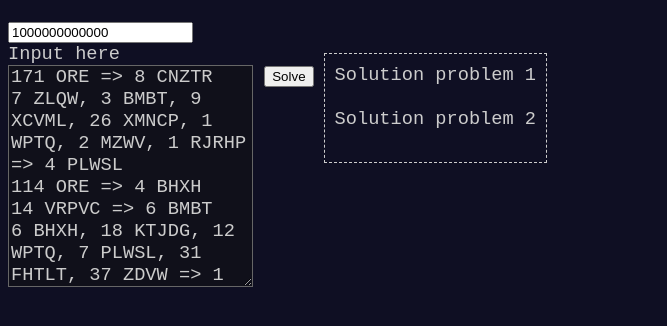
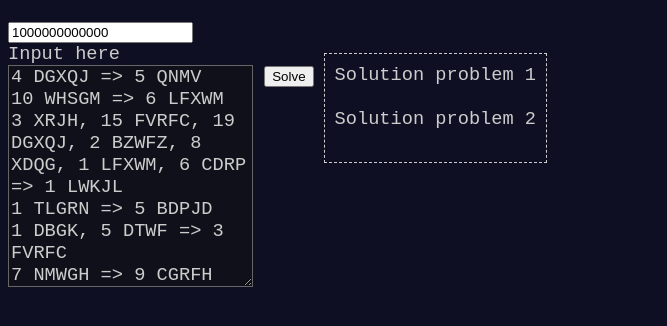
Before and after one commit to LetsAdventOfCode/AdventOfCode2019, a plain HTML site: page Kalle/day14/14.html in a window 1280 px wide. Shown: the part 100-426 px from the top of the page, without its empty margins (0-667 px from the left). Drawn offline with Linux system fonts and the light colour scheme.

Commit message:
Managed to destroy the program before checking in gj

```diff
--- a/Kalle/day14/14.html
+++ b/Kalle/day14/14.html
@@ -10,23 +10,68 @@
         <input id="availableOre" value="1000000000000" /><br />
         <div style="float:left;">
             Input here<br>
-                      <textarea id="instructions" rows="10" columns="900">171 ORE => 8 CNZTR
-7 ZLQW, 3 BMBT, 9 XCVML, 26 XMNCP, 1 WPTQ, 2 MZWV, 1 RJRHP => 4 PLWSL
-114 ORE => 4 BHXH
-14 VRPVC => 6 BMBT
-6 BHXH, 18 KTJDG, 12 WPTQ, 7 PLWSL, 31 FHTLT, 37 ZDVW => 1 FUEL
-6 WPTQ, 2 BMBT, 8 ZLQW, 18 KTJDG, 1 XMNCP, 6 MZWV, 1 RJRHP => 6 FHTLT
-15 XDBXC, 2 LTCX, 1 VRPVC => 6 ZLQW
-13 WPTQ, 10 LTCX, 3 RJRHP, 14 XMNCP, 2 MZWV, 1 ZLQW => 1 ZDVW
-5 BMBT => 4 WPTQ
-189 ORE => 9 KTJDG
-1 MZWV, 17 XDBXC, 3 XCVML => 2 XMNCP
-12 VRPVC, 27 CNZTR => 2 XDBXC
-15 KTJDG, 12 BHXH => 5 XCVML
-3 BHXH, 2 VRPVC => 7 MZWV
-121 ORE => 7 VRPVC
-7 XCVML => 6 RJRHP
-5 BHXH, 4 VRPVC => 5 LTCX</textarea>
+                      <textarea id="instructions" rows="10" columns="900">4 DGXQJ => 5 QNMV
+10 WHSGM => 6 LFXWM
+3 XRJH, 15 FVRFC, 19 DGXQJ, 2 BZWFZ, 8 XDQG, 1 LFXWM, 6 CDRP => 1 LWKJL
+1 TLGRN => 5 BDPJD
+1 DBGK, 5 DTWF => 3 FVRFC
+7 NMWGH => 9 CGRFH
+1 TLRZ => 2 XRJH
+1 RGRHS => 7 WSGW
+1 DGXQJ, 15 PWXFD, 9 XRJH => 4 LGVS
+5 QHGP, 1 WHSGM => 7 DBGK
+1 RHKVX => 5 CDRP
+6 VMVJS => 5 VFVBP
+1 WSGW => 6 PGBK
+1 FXLD, 1 VMVJS => 8 PGJC
+4 WCWLK => 1 KCHWM
+11 XDQG => 2 QMVLD
+137 ORE => 4 KRSK
+4 KRSK => 5 HSCF
+1 KRSK => 7 XPGP
+4 BZWFZ, 1 TLGRN, 6 CTBV => 1 CPXLQ
+9 WNVTR, 3 FVRFC, 6 CTBV => 2 RGRHS
+5 KRSK => 3 JLSHT
+4 DHJD => 2 DTWF
+9 PGJC => 9 RNJCV
+1 KCHWM, 10 DGXQJ => 4 PWXFD
+6 KSJPW => 8 DHJD
+6 DBGK, 1 ZPVDZ => 3 BJLQG
+1 WNVTR, 2 XRJH => 9 ZPVDZ
+3 DHJD => 8 KVKM
+2 HSCF, 1 TLRZ => 9 QHGP
+1 PLDS, 7 BJLQG, 1 WNVTR => 3 XDQG
+14 CTBV, 23 PLDS, 5 MCNR => 9 TLGRN
+1 PWXFD => 7 DJSW
+2 DJSW => 6 MCNR
+1 CTBV, 7 PGBK, 5 BDPJD, 5 DTWF, 12 PLDS, 31 RNJCV, 2 KVKM => 6 DJLXD
+2 XRJH, 2 FXLD => 2 WHSGM
+4 XPGP, 12 PWXFD => 9 FXLD
+2 LGVS, 1 VMVJS, 1 QNMV => 3 HKXCV
+1 WCWLK => 6 TLRZ
+115 ORE => 7 TKMGN
+2 TLGRN, 2 DHJD, 1 MCNR => 9 SCZCQ
+13 FVRFC => 5 XBLQD
+5 XDQG, 1 DZJLT => 4 CPGS
+5 XPGP, 1 DHJD => 6 CTBV
+1 XRJH, 2 KCHWM, 1 FXLD => 9 FSRD
+5 CTBV, 1 CDRP, 5 RNJCV => 6 DZJLT
+151 ORE => 6 WCWLK
+4 HKXCV => 9 PLDS
+16 KCHWM => 6 VKPGK
+3 VKPGK => 1 HCMT
+5 QMVLD, 8 HCMT, 25 CPXLQ, 29 JLSHT, 9 CPGS, 8 RHKVX, 19 DQTLW, 5 LWKJL, 2 DJLXD, 14 CVBQ, 7 SCZCQ, 17 FSRD, 3 JLHWQ, 6 XDQG => 1 FUEL
+1 FXLD, 1 VMVJS => 8 NMWGH
+2 KCHWM, 6 HSCF => 9 KSJPW
+2 DBGK, 17 NMWGH => 1 JLHWQ
+26 CDRP => 8 DQTLW
+2 PLDS => 7 HPCR
+6 LGVS, 21 DGXQJ => 4 RHKVX
+6 VFVBP => 2 BZWFZ
+2 XDQG, 3 BDPJD, 10 DJSW, 1 CGRFH, 3 HPCR, 2 RHKVX, 5 BZWFZ, 13 XBLQD => 7 CVBQ
+8 TKMGN => 7 DGXQJ
+1 JLSHT, 20 KSJPW => 7 VMVJS
+16 DJSW, 1 PGJC, 4 FXLD => 8 WNVTR</textarea>
             <button onclick="solve()">Solve</button><br />
         </div>
         <div style="float:left; border: 1px dashed; margin: 10px; padding: 10px;">
--- a/Kalle/day14/14.js
+++ b/Kalle/day14/14.js
@@ -17,9 +17,10 @@ function calcMaxFuels(availableOre, recipeCost) {
         if (availableOre > 0) {
             minimumRepeats++;
         } else {
-            oreDepleted = false;
+            break;
         }
     }
+    return minimumRepeats;
 }
 
 function oreToCraftProduct(recipe, quantityNeeded, waste) {
```
Also changed, not shown: Kalle/day16/16.html (+1 -1 lines), Kalle/day17/17.html (+1 -1 lines), Kalle/day17/17.js (+3 -9 lines), Kalle/index.html (+4 -4 lines).
